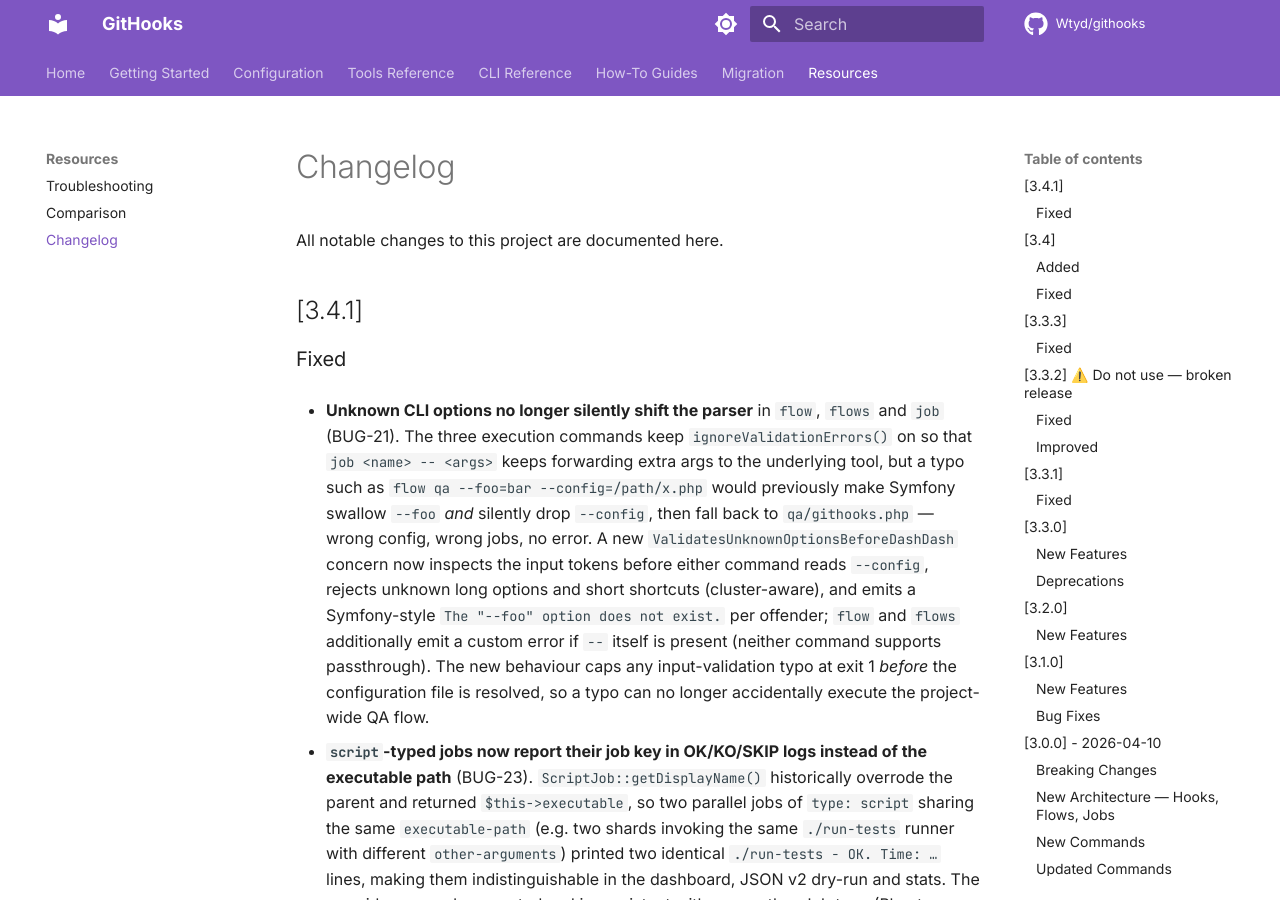
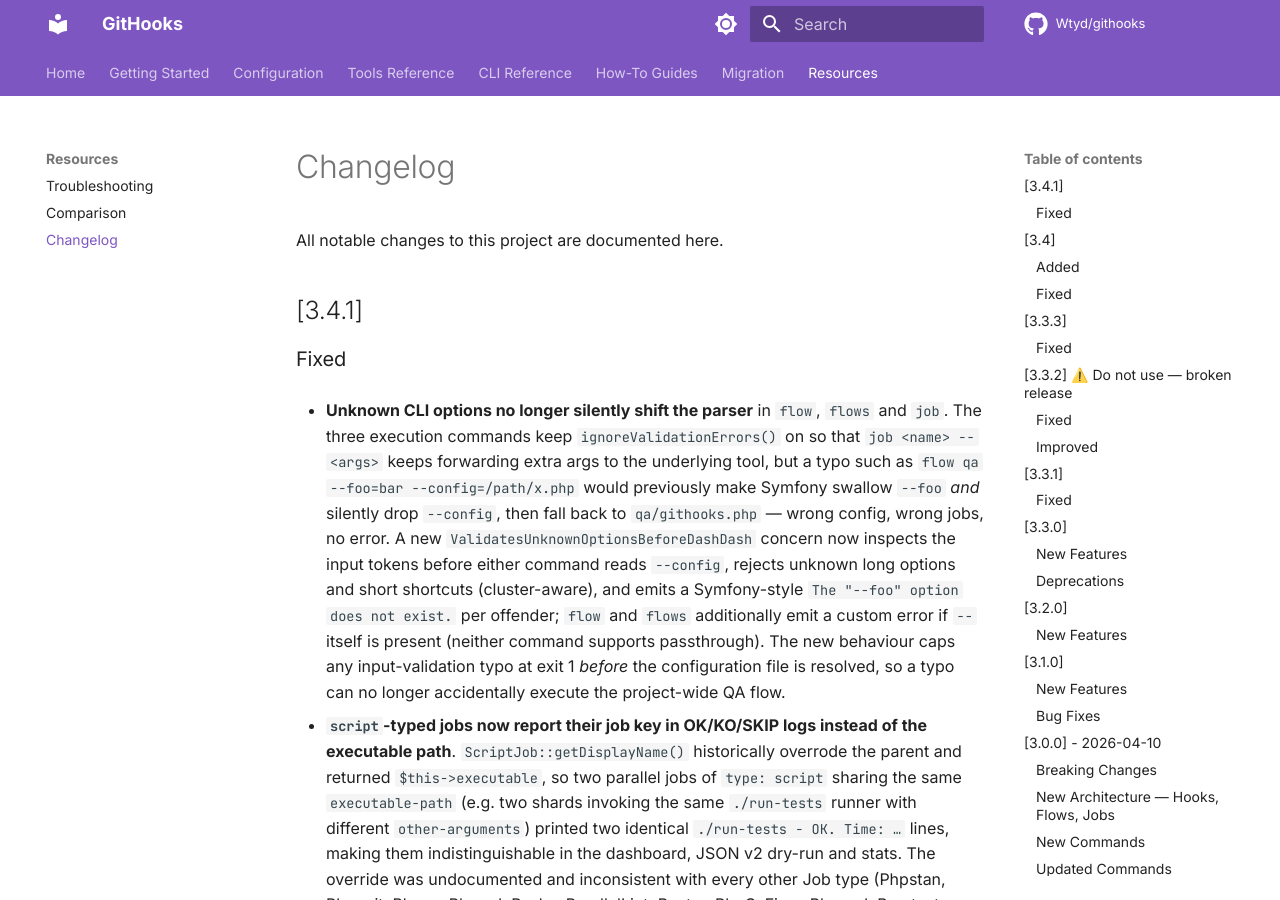
Before and after one commit to Wtyd/githooks, an MkDocs documentation site: the page built from docs/changelog.md, in a window 1280 px wide and 900 px high. Built offline with MkDocs 1.6.1 and Material for MkDocs 9.7.7, drawn with Linux system fonts in a browser that asks for light colours; comment, search, counter and statistics services are not loaded.

Commit message:
docs(changelog): drop internal kanban IDs from 3.4.1 entries
BUG-21 / BUG-23 references are private kanban trackers
(.kanban-tasks/, gitignored). Keep them in commit messages
where git log is the canonical traceability layer; the
public changelog should describe behaviour change only.

```diff
--- a/docs/changelog.md
+++ b/docs/changelog.md
@@ -6,9 +6,9 @@ All notable changes to this project are documented here.
 
 ### Fixed
 
-- **Unknown CLI options no longer silently shift the parser** in `flow`, `flows` and `job` (BUG-21). The three execution commands keep `ignoreValidationErrors()` on so that `job <name> -- <args>` keeps forwarding extra args to the underlying tool, but a typo such as `flow qa --foo=bar --config=/path/x.php` would previously make Symfony swallow `--foo` *and* silently drop `--config`, then fall back to `qa/githooks.php` — wrong config, wrong jobs, no error. A new `ValidatesUnknownOptionsBeforeDashDash` concern now inspects the input tokens before either command reads `--config`, rejects unknown long options and short shortcuts (cluster-aware), and emits a Symfony-style `The "--foo" option does not exist.` per offender; `flow` and `flows` additionally emit a custom error if `--` itself is present (neither command supports passthrough). The new behaviour caps any input-validation typo at exit 1 *before* the configuration file is resolved, so a typo can no longer accidentally execute the project-wide QA flow.
+- **Unknown CLI options no longer silently shift the parser** in `flow`, `flows` and `job`. The three execution commands keep `ignoreValidationErrors()` on so that `job <name> -- <args>` keeps forwarding extra args to the underlying tool, but a typo such as `flow qa --foo=bar --config=/path/x.php` would previously make Symfony swallow `--foo` *and* silently drop `--config`, then fall back to `qa/githooks.php` — wrong config, wrong jobs, no error. A new `ValidatesUnknownOptionsBeforeDashDash` concern now inspects the input tokens before either command reads `--config`, rejects unknown long options and short shortcuts (cluster-aware), and emits a Symfony-style `The "--foo" option does not exist.` per offender; `flow` and `flows` additionally emit a custom error if `--` itself is present (neither command supports passthrough). The new behaviour caps any input-validation typo at exit 1 *before* the configuration file is resolved, so a typo can no longer accidentally execute the project-wide QA flow.
 
-- **`script`-typed jobs now report their job key in OK/KO/SKIP logs instead of the executable path** (BUG-23). `ScriptJob::getDisplayName()` historically overrode the parent and returned `$this->executable`, so two parallel jobs of `type: script` sharing the same `executable-path` (e.g. two shards invoking the same `./run-tests` runner with different `other-arguments`) printed two identical `./run-tests - OK. Time: …` lines, making them indistinguishable in the dashboard, JSON v2 dry-run and stats. The override was undocumented and inconsistent with every other Job type (Phpstan, Phpunit, Phpcs, Phpmd, Psalm, ParallelLint, Rector, PhpCsFixer, Phpcpd, Paratest, Custom, all of which inherit `JobAbstract::getDisplayName()` returning `$this->name`). Removed. The JSON v2 envelope is unaffected — its `name`/`type` fields come from `getName()`/`getType()`, not `getDisplayName()`.
+- **`script`-typed jobs now report their job key in OK/KO/SKIP logs instead of the executable path**. `ScriptJob::getDisplayName()` historically overrode the parent and returned `$this->executable`, so two parallel jobs of `type: script` sharing the same `executable-path` (e.g. two shards invoking the same `./run-tests` runner with different `other-arguments`) printed two identical `./run-tests - OK. Time: …` lines, making them indistinguishable in the dashboard, JSON v2 dry-run and stats. The override was undocumented and inconsistent with every other Job type (Phpstan, Phpunit, Phpcs, Phpmd, Psalm, ParallelLint, Rector, PhpCsFixer, Phpcpd, Paratest, Custom, all of which inherit `JobAbstract::getDisplayName()` returning `$this->name`). Removed. The JSON v2 envelope is unaffected — its `name`/`type` fields come from `getName()`/`getType()`, not `getDisplayName()`.
 
 ## [3.4]
 
```
